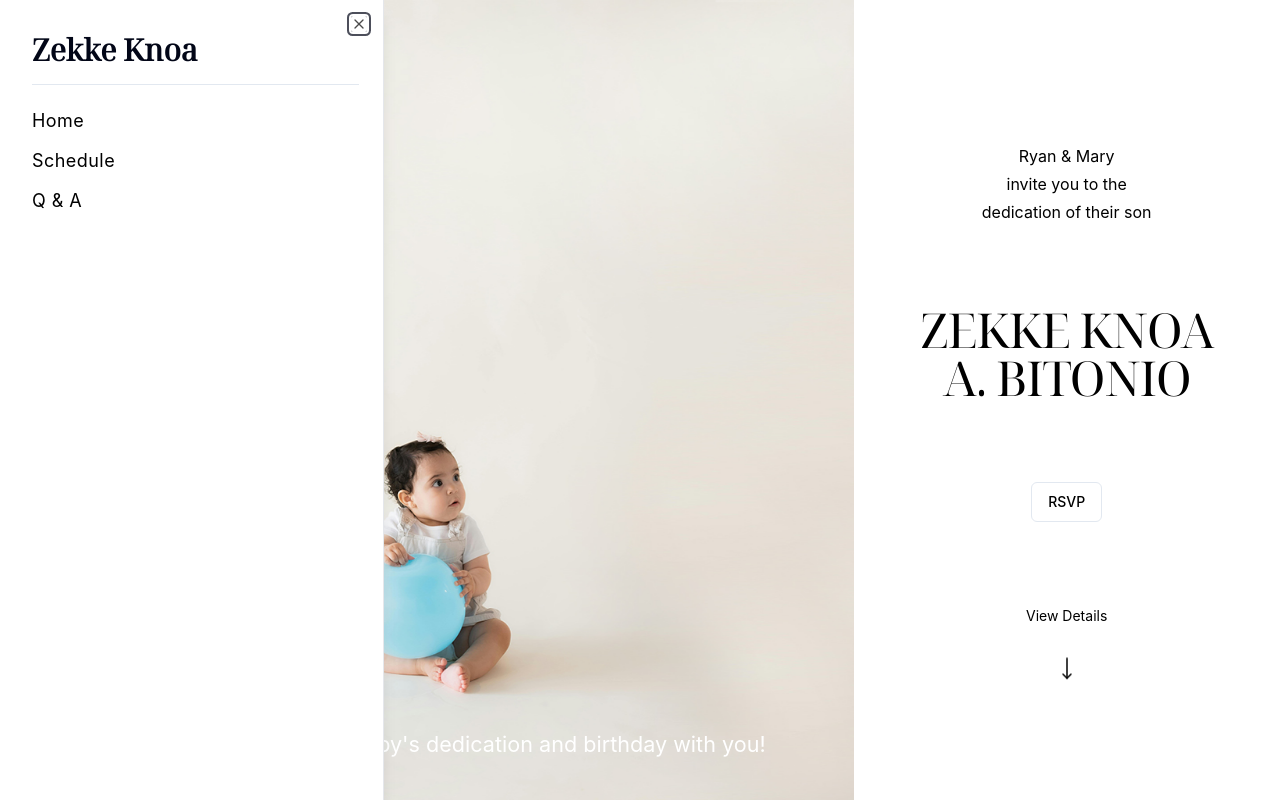
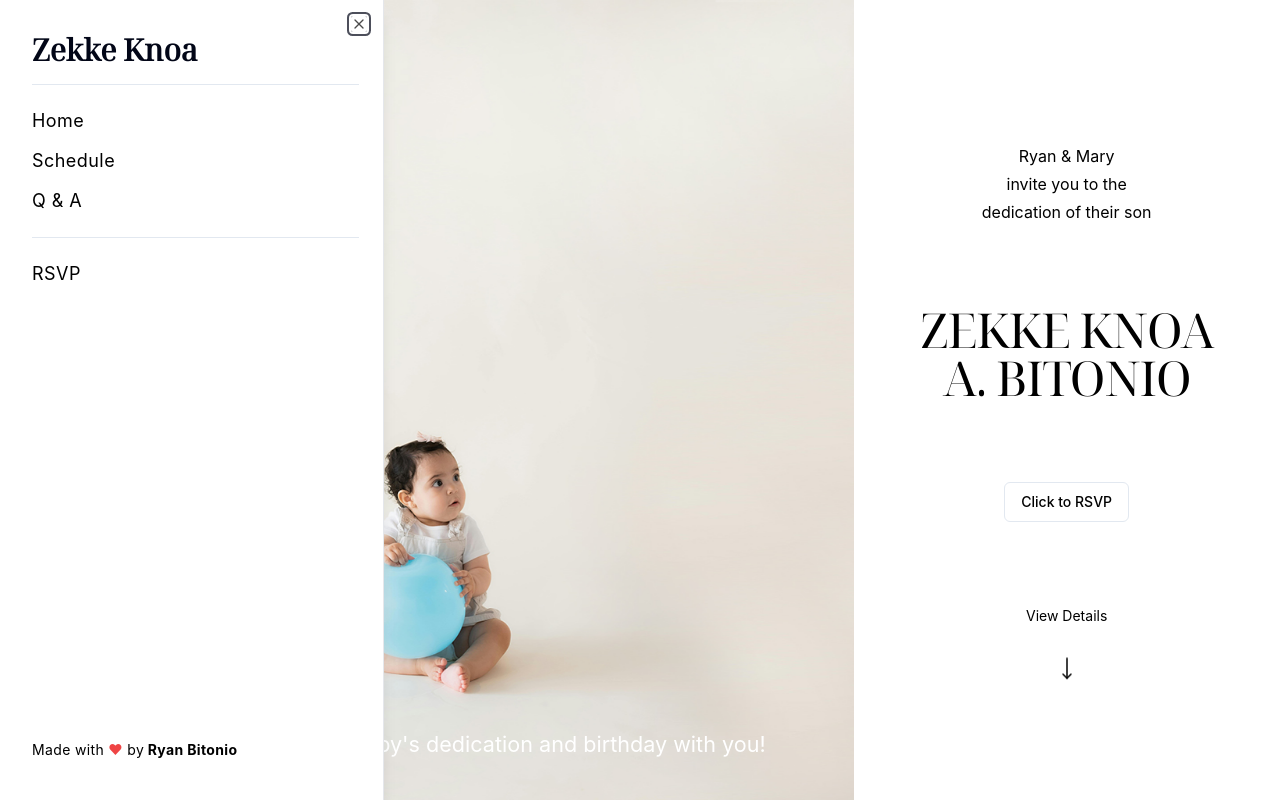
Before and after one commit to ryanbitonio/knoa, a React (Vite) app in the folder client/: page / in a window 1280 px wide. Both pictures are taken after a click on the button "MENU". Shown: the top 800 px of the page. Built offline with nearby package versions, Linux system fonts and the light colour scheme.

Commit message:
Updating the nav and rsvp button

```diff
--- a/client/src/App.jsx
+++ b/client/src/App.jsx
@@ -16,6 +16,7 @@ import Welcome from "./components/layout/Welcome";
 import { Toaster } from "./components/ui/toaster";
 import { nav } from "./data/nav";
 import { carousel } from "./data/slideshow";
+import { Link } from "react-router-dom";
 
 function App() {
   return (
@@ -47,6 +48,20 @@ function App() {
                 </Button>
               ))}
             </div>
+            <Separator />
+            <div className="flex flex-col items-start -ml-4">
+              <Button
+                variant="ghost"
+                className="justify-start w-full pl-4 text-lg font-normal tracking-wide"
+                asChild
+              >
+                <Link to="/rsvp">RSVP</Link>
+              </Button>
+            </div>
+            <p className="text-sm absolute bottom-10 pr-10 tracking-wide">
+              Made with <span className="text-red-500">❤</span> by
+              <strong> Ryan Bitonio</strong>
+            </p>
           </SheetContent>
         </Sheet>
       </div>
--- a/client/src/components/layout/Welcome.jsx
+++ b/client/src/components/layout/Welcome.jsx
@@ -16,7 +16,7 @@ const Welcome = () => {
       </h2>
       <Link to="/rsvp">
         <Button variant="outline" className="">
-          RSVP
+          Click to RSVP
         </Button>
       </Link>
       <a href="#schedule" className="flex flex-col items-center gap-8">
```
